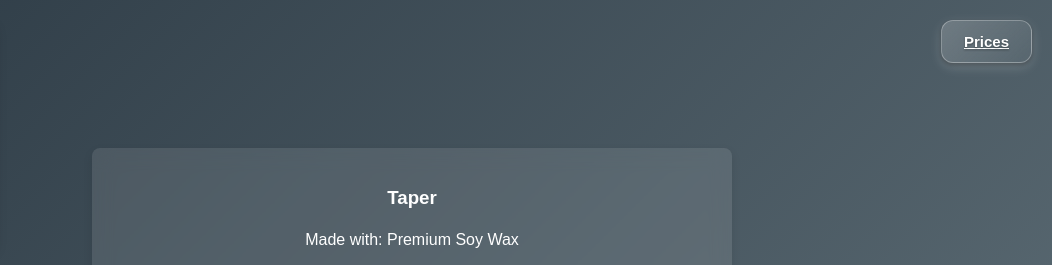
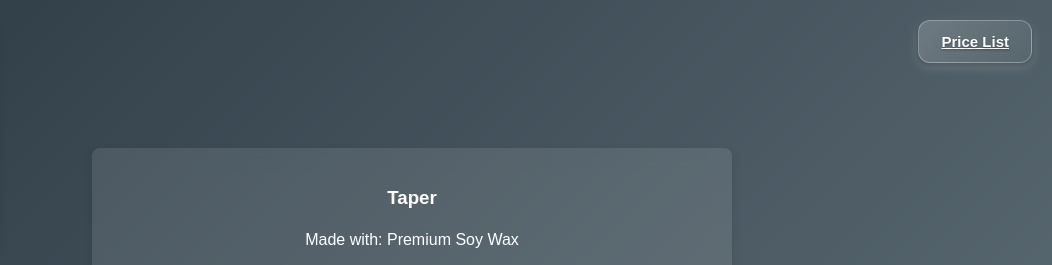
Before and after one commit to achelii/acheli-candle, a plain HTML site: page index.html in a window 1280 px wide. Shown: the top 265 px of the page, 228-1280 px from the left. Drawn offline with Linux system fonts and the light colour scheme.

Commit message:
fix: naming of the Price button

```diff
--- a/index.html
+++ b/index.html
@@ -7,7 +7,7 @@
     <link rel="stylesheet" href="styles.css">
 </head>
 <body>
-    <a href="gallery.html" class="prices-button">Prices</a>
+    <a href="gallery.html" class="prices-button">Price List</a>
 
     <div id="content-container">
         <!-- Burada mum veya Instagram gönderisi görüntülenecek -->
```
